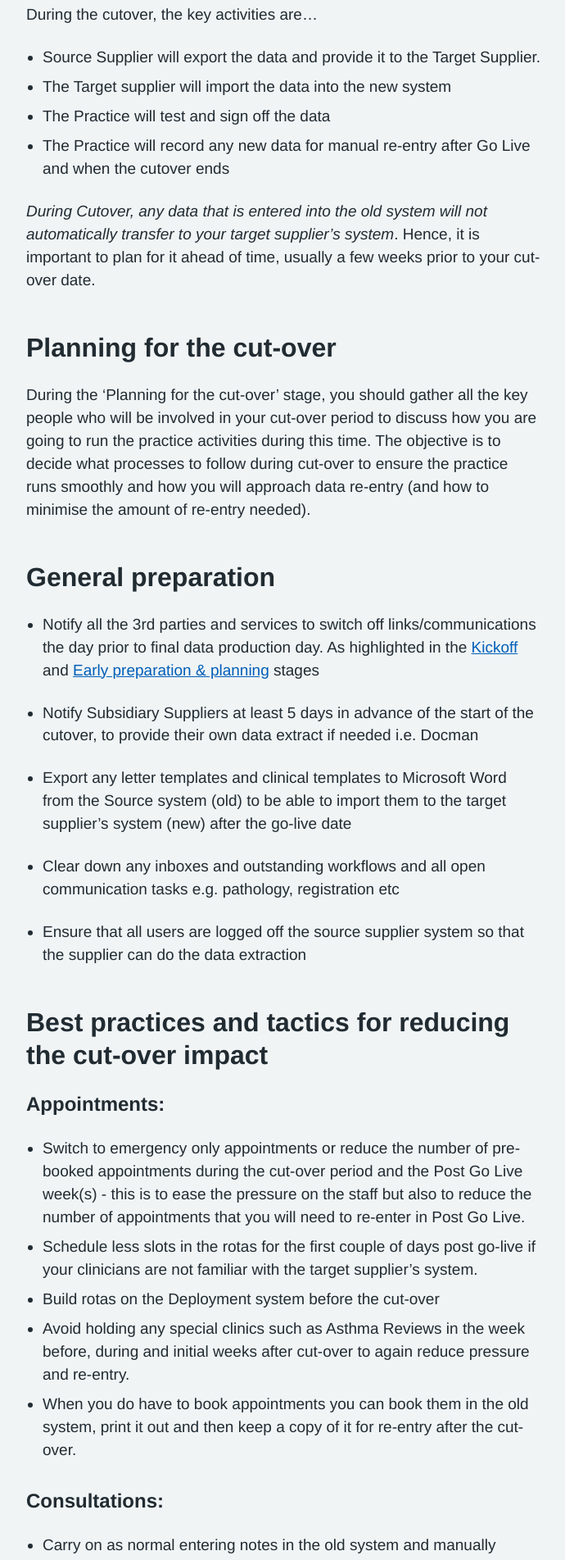
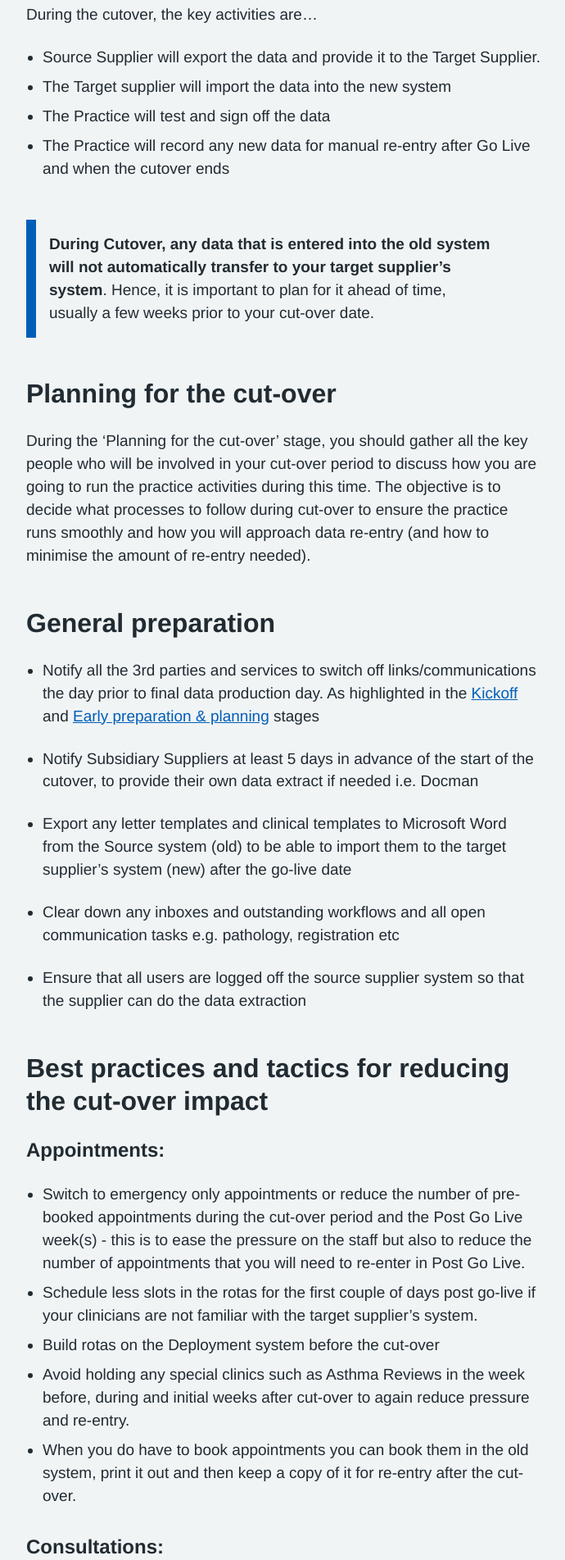
Before and after one commit to nhsconnect/prm-practice-migration, a Jekyll site: the page built from guide/05-planning-for-cut-over.md, in a window 1280 px wide. Shown: the part 885-2788 px from the top of the page at 82% size, without its empty margins (128-818 px from the left). Built offline with Jekyll 4.4.1, drawn with Linux system fonts in a browser that asks for light colours; some web fonts are replaced.

```diff
--- a/guide/05-planning-for-cut-over.md
+++ b/guide/05-planning-for-cut-over.md
@@ -27,10 +27,16 @@ During the cutover, the key activities are…
 * The Practice will test and sign off the data
 * The Practice will record any new data for manual re-entry after Go Live and when the cutover ends
 
-*During Cutover, any data that is entered into the old system will not automatically transfer to your target supplier’s system*. Hence, it is important to plan for it ahead of time, usually a few weeks prior to your cut-over date.
+
+{%- capture lesson_learnt_1 -%}
+**During Cutover, any data that is entered into the old system will not automatically transfer to your target supplier’s system**. Hence, it is important to plan for it ahead of time, usually a few weeks prior to your cut-over date.
+{%- endcapture -%}
+
+{%- include inset.html content=lesson_learnt_1 accessibility_text="Lesson learnt" markdown=true -%}
 
 
 ## Planning for the cut-over
+
 
 During the ‘Planning for the cut-over’ stage, you should gather all the key people who will be involved in your cut-over period to discuss how you are going to run the practice activities during this time. The objective is to decide what processes to follow during cut-over to ensure the practice runs smoothly and how you will approach data re-entry (and how to minimise the amount of re-entry needed).
 
@@ -67,7 +73,7 @@ During the ‘Planning for the cut-over’ stage, you should gather all the key
 
 ### Home visits:
 
-Keep a record of requested visits so that you know which patients have data that need transferring once you are live.
+* Keep a record of requested visits so that you know which patients have data that need transferring once you are live.
 
 
 ### Telephone calls to patients
```
